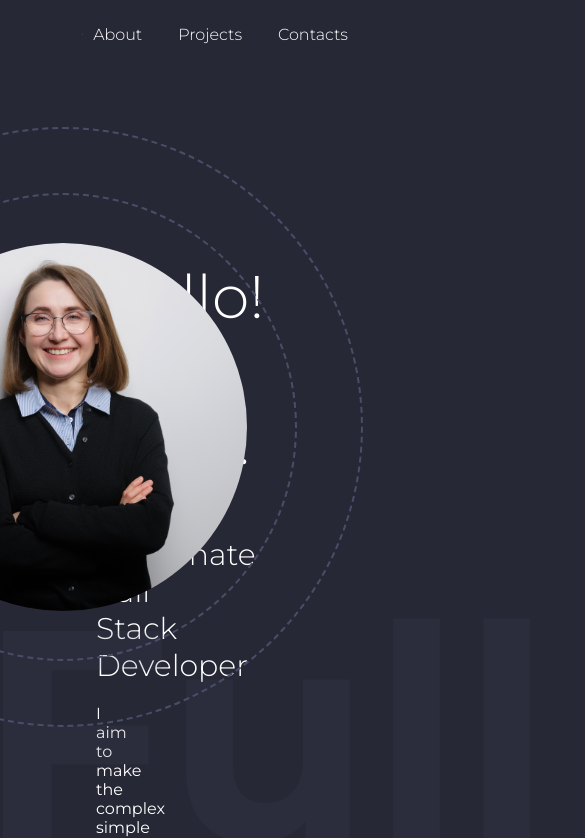
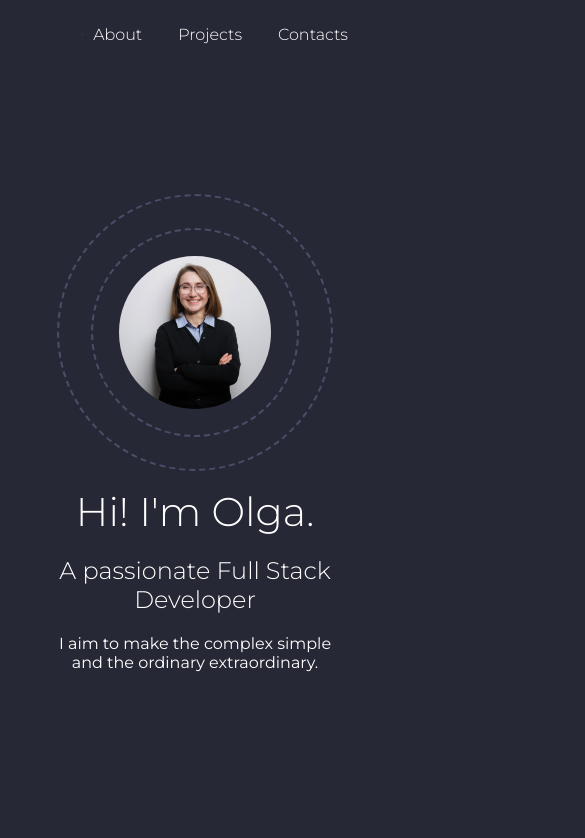
Before and after one commit to artweise/portfolio, a React (Vite) app: page / in a window 390 px wide. Shown: the top 838 px of the page, 585 px wide, since content can reach past the window. Built offline with nearby package versions, Linux system fonts and the light colour scheme.

Commit message:
feat(hero-responsivness): added media queries for hero section

```diff
--- a/index.html
+++ b/index.html
@@ -7,7 +7,7 @@
     <link rel="preconnect" href="https://fonts.googleapis.com" />
     <link rel="preconnect" href="https://fonts.gstatic.com" crossorigin />
     <link
-      href="https://fonts.googleapis.com/css2?family=Montserrat:ital,wght@0,100..900;1,100..900&display=swap"
+      href="https://fonts.googleapis.com/css2?family=Montserrat:ital,wght@0,100..900;1,100..900&family=Poppins:ital,wght@0,100;0,200;0,300;0,400;0,500;0,600;0,700;0,800;0,900;1,100;1,200;1,300;1,400;1,500;1,600;1,700;1,800;1,900&display=swap"
       rel="stylesheet"
     />
     <title>Portfolio</title>
@@ -15,12 +15,6 @@
   <body>
     <div id="root"></div>
 
-
-
-
-
-
-
     <script type="module" src="/src/main.jsx"></script>
   </body>
 </html>
--- a/src/components/Hero/Hero.jsx
+++ b/src/components/Hero/Hero.jsx
@@ -1,8 +1,9 @@
 import {
-  StyledHeroSection,
-  StyledImageContainer,
-  StyledSlidingTextContainer,
-  StyledTextContainer,
+  HeroSection,
+  MainContainerHero,
+  TextContainer,
+  ImageContainer,
+  SlidingTextContainer,
 } from './heroStyle';
 import { motion } from 'framer-motion';
 
@@ -11,11 +12,11 @@ const sliderVariants = {
     x: 0,
   },
   animate: {
-    x: '-220%',
+    x: '-200%',
     transition: {
       repeat: Infinity,
       repeatType: 'mirror',
-      duration: 40,
+      duration: 36,
     },
   },
 };
@@ -50,18 +51,16 @@ const textVariants = {
 
 const Hero = () => {
   return (
-    <StyledHeroSection>
-      <StyledTextContainer variants={textVariants} initial='initial' animate='animate'>
-        <motion.h2 variants={textVariants}>Hello! I'm Olga.</motion.h2>
+    <HeroSection>
+      <MainContainerHero>
+        <TextContainer variants={textVariants} initial='initial' animate='animate'>
+          <motion.h2 variants={textVariants}>Hi! I'm Olga.</motion.h2>
           <motion.h4 variants={textVariants}>A passionate Full Stack Developer</motion.h4>
           <motion.p variants={textVariants}>
             I aim to make the complex simple and the ordinary extraordinary.
           </motion.p>
-      </StyledTextContainer>
-      <StyledSlidingTextContainer variants={sliderVariants} initial='initial' animate='animate'>
-        Full Stack Web Developer
-      </StyledSlidingTextContainer>
-      <StyledImageContainer variants={imageVariants} initial='initial' whileHover='hover'>
+        </TextContainer>
+        <ImageContainer variants={imageVariants} initial='initial' whileHover='hover'>
           <motion.img
             variants={imageVariants}
             initial='initial'
@@ -69,8 +68,13 @@ const Hero = () => {
             src='/images/hero.jpg'
             alt=''
           />
-      </StyledImageContainer>
-    </StyledHeroSection>
+        </ImageContainer>
+      </MainContainerHero>
+
+      <SlidingTextContainer variants={sliderVariants} initial='initial' animate='animate'>
+        Web Developer
+      </SlidingTextContainer>
+    </HeroSection>
   );
 };
 
--- a/src/components/Hero/heroStyle.js
+++ b/src/components/Hero/heroStyle.js
@@ -3,61 +3,159 @@ import { motion } from 'framer-motion';
 
 import { SPACING, FlexContainer } from '../../utilities/globalStyles';
 
-export const StyledHeroSection = styled(FlexContainer)`
+export const HeroSection = styled(FlexContainer)`
+  flex-direction: column;
+  align-items: center;
+  // height: calc(100vh - 68px);
   height: 95vh;
-  justify-content: center-between;
-  padding: ${SPACING[6]} ${SPACING[4]};
-  background-color: #272835;
+  justify-content: center;
+  // padding: ${SPACING[6]} ${SPACING[4]};
+  // background-color: #272835;
   font-size: 30px;
+
+  @media (max-width: 1024px) {
+    font-size: 20px;
+    padding: ${SPACING[4]} ${SPACING[3]} ${SPACING[5]};
+  }
 `;
 
-export const StyledImageContainer = styled(motion.div)`
-display: flex;
-height: 600px;
-  position: absolute;
-  top: 15%;
-  right: 7%;
+export const MainContainerHero = styled(FlexContainer)`
+  flex-direction: row;
+  max-width: 1440px; /* Max width for big screens */
+  width: 100%;
+  margin: 0 auto;
+  align-items: center;
+  justify-content: center;
+  height: 60vh;
+  padding: 0 ${SPACING[4]};
+
+  @media (max-width: 1024px) {
+    flex-direction: column-reverse;
+    height: auto;
+    padding: 0 ${SPACING[3]};
+    // gap: ${SPACING[4]};
+  }
+`;
+
+export const TextContainer = styled(motion.div)`
+  display: flex;
+  flex-direction: column;
+  gap: 20px;
+  text-align: left;
+  flex: 1;
+  padding: ${SPACING[3]} ${SPACING[5]};
+  max-width: 650px;
+  max-height: 650px;
+
+  & > h2 {
+    font-size: 60px;
+    color: #ffffff;
+    font-weight: 300;
+  }
+
+  & > h4 {
+    font-size: 30px;
+    color: #ffffff;
+    font-weight: 300;
+  }
+
+  & > p {
+    font-size: 20px;
+    color: #ffffff;
+  }
+
+  @media (max-width: 1024px) {
+    // position: static;
+    // margin: 0 auto;
+    padding: ${SPACING[2]};
+    max-width: 500px;
+    max-height: 500px;
+    text-align: center;
+  }
+
+  @media (max-width: 768px) {
+    max-width: 100%;
+    text-align: center;
+    padding: ${SPACING[3]};
+
+    & > h2 {
+      font-size: 40px;
+    }
+    & > h4 {
+      font-size: 24px;
+    }
+    & > p {
+      font-size: 16px;
+    }
+  }
+`;
+
+export const ImageContainer = styled(motion.div)`
+  display: flex;
+  flex: 1;
+  max-width: 650px;
+  max-height: 650px;
+  align-items: center;
+  justify-content: center;
   padding: ${SPACING[5]};
   border-radius: 50%;
-  border: 1px dashed #4b4d68;
-  border-width: 2px;
+  border: 2px dashed #4b4d68;
+  overflow: hidden;
+  position: static;
+  margin: ${SPACING[5]} auto;
+
   & > img {
     border-radius: 50%;
+    width: 100%;
+    height: 100%;
+    padding: ${SPACING[5]};
+    border: 2px dashed #4b4d68;
+    object-fit: cover;
+  }
+
+  @media (max-width: 1024px) {
+    position: static;
+    // margin: 0 auto;
     padding: ${SPACING[4.5]};
-    border: 1px dashed #4b4d68;
-    border-width: 2px;
+    max-width: 600px;
+    max-height: 600px;
+    border: 2px dashed #4b4d68;
+    margin: ${SPACING[6]} auto ${SPACING[5]};
 
+    & > img {
+      max-width: 100%;
+      max-height: 100%;
+      padding: ${SPACING[4.5]};
+      object-fit: cover;
+      border: 2px dashed #4b4d68;
+    }
+  }
+
+  @media (max-width: 480px) {
+    position: static;
+    margin: 0 auto;
+    padding: ${SPACING[4]};
+    max-width: 300px;
+    max-height: 300px;
+    border: 2px dashed #4b4d68;
+
+    & > img {
+      padding: 26px;
+    }
+  }
 `;
 
-export const StyledSlidingTextContainer = styled(motion.div)`
+export const SlidingTextContainer = styled(motion.div)`
   position: absolute;
   padding: ${SPACING[4.5]};
-  font-size: 10em;
+  font-size: 11.5em;
   bottom: -120px;
   white-space: nowrap;
   color: #4b4d6825;
   width: 50%;
   font-weight: bold;
-`;
 
-export const StyledTextContainer = styled(motion.div)`
-  width: calc(50vw - 68px);
-  display: flex;
-  padding: ${SPACING[5]};
-  flex-direction: column;
-  gap: 20px;
-  & > h2 {
-    font-size: 60px;
-    color: #ffffff;
-    font-weight: 300;
-  }
-  & > h4 {
-    font-size: 30px;
-    color: #ffffff;
-    font-weight: 300;
-  }
-  & > p {
-    font-size: 16px;
-    color: #ffffff;
+  @media (max-width: 1024px) {
+    display: none;
   }
 `;
--- a/src/pages/HomePage.jsx
+++ b/src/pages/HomePage.jsx
@@ -1,3 +1,5 @@
+import { MainContainer } from '../utilities/globalStyles';
+
 import Hero from '../components/Hero/Hero';
 import About from '../components/About/About';
 import Projects from '../components/Projects/Projects';
@@ -5,12 +7,12 @@ import Contacts from '../components/Contacts/Contacts';
 
 const HomePage = () => {
   return (
-    <>
+    <MainContainer>
       <Hero />
       <About />
       <Projects />
       <Contacts />
-    </>
+    </MainContainer>
   );
 };
 
--- a/src/utilities/globalStyles.js
+++ b/src/utilities/globalStyles.js
@@ -11,6 +11,7 @@ export const SPACING = {
   5: '64px',
   5.5: '96px',
   6: '128px',
+  6.5: '236px',
   7: '256px',
   7.5: '384px',
   8: '512px',
@@ -24,21 +25,33 @@ export const GlobalStyle = createGlobalStyle`
     margin: 0;
     padding: 0;
     box-sizing: border-box;
-    max-width: 1440px;
     font-family: 'Montserrat', sans-serif;
-    font-size: ${SPACING[3]}
+  }
+
+  body {
+    background-color: #272835;
+    overflow-x: hidden;
   }
 
   a {
     text-decoration: none;
     color: black;
   }
+`;
 
-  body {
-    background-color: #272835;
-    height: 200vh;
-    overflow-x: hidden;
-  }
+export const MainContainer = styled.div`
+  // max-width: 1440px; /* Max width for big screens */
+  // margin: 0 auto;
+  // padding: 0 20px;
+
+  // @media (max-width: 1600px) {
+  //   max-width: 90%;
+  // }
+
+  // @media (max-width: 768px) {
+  //   max-width: 100%;
+  //   padding: 0 10px;
+  // }
 `;
 
 export const FlexContainer = styled.div`
```
Lines whose indentation alone changed are shown as unchanged.
